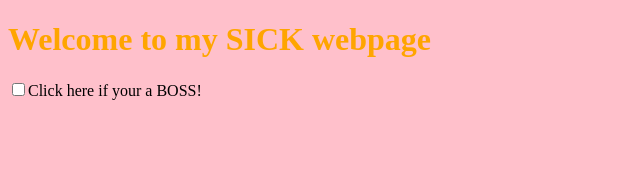
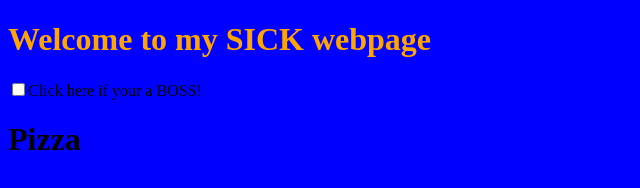
Before and after one commit to nathanbuyr/ApacheWebsite, a plain HTML site: page index.html in a window 1280 px wide. Shown: the whole page, without its empty margins (0-640 px from the left). Drawn offline with Linux system fonts and the light colour scheme.

Commit message:
changed bg color added h1 message
Signed-off-by: NATHAN BUYRCHIYEV - STUDENT <g00421082@atu.ie>

```diff
--- a/index.html
+++ b/index.html
@@ -3,13 +3,14 @@
 	<meta charset="UTF-8">
 	<title>My sick webpage</title>
 <style>
-.bg {background-color: pink;}
+.bg {background-color: blue;}
 .h1 {color: orange;}
 </style>
 </head>
 <body class="bg">
 	<h1 class="h1">Welcome to my SICK webpage</h1>
 	<input type="checkbox">Click here if your a BOSS!</br>
+	<h1> Pizza </h1>
 <script>
 alert("Uh oh, you've entered the god zone");
 </script>
```
